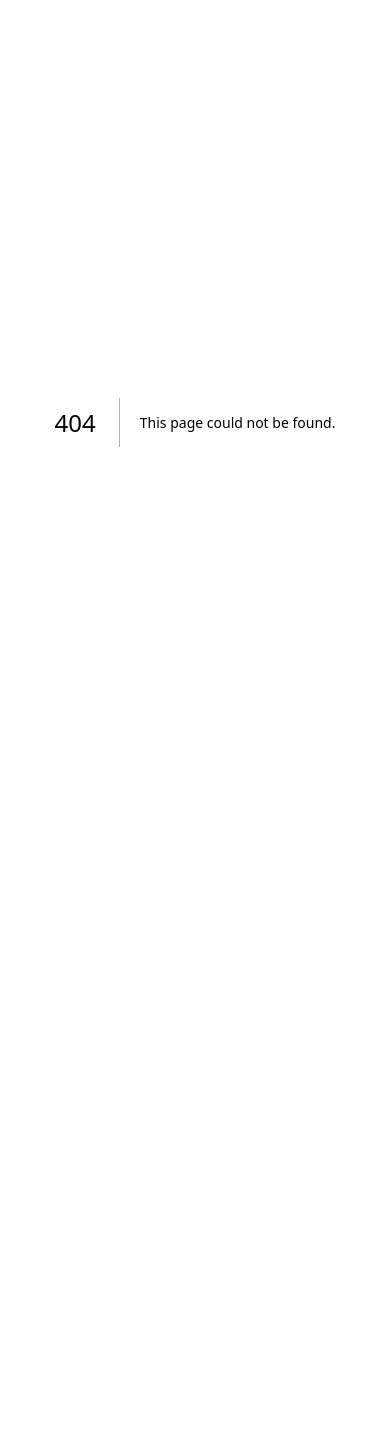
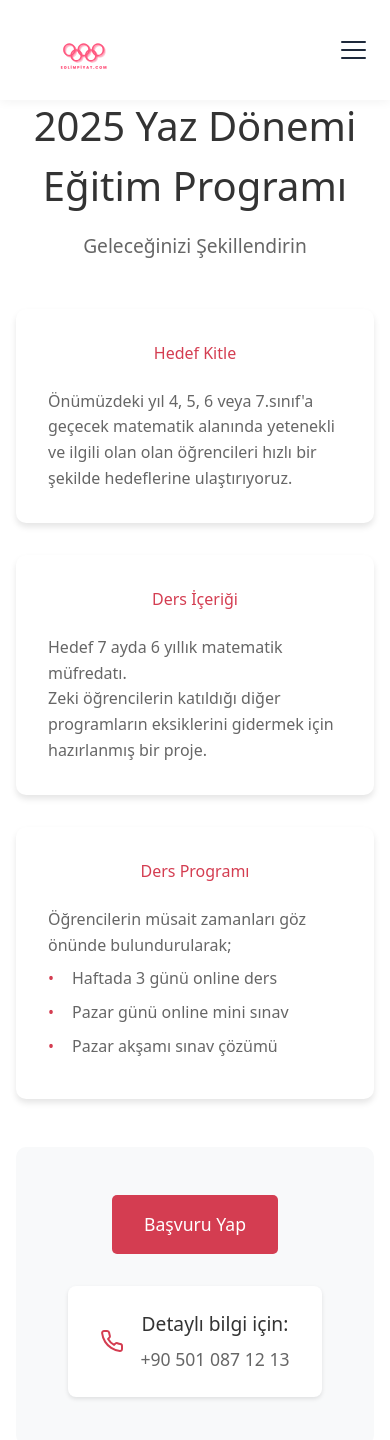
Before and after one commit to alifuatakbas/e-math-frontend, a Next.js app: page /program/2025-2026-egitim in a window 390 px wide. Before the commit this address had no page. Shown: the top 1440 px of the page. Before the commit the page ends 844 px from the top, so only its background shows below. Built offline with nearby package versions, Linux system fonts and the light colour scheme.

Commit message:
mobilenavbar

```diff
--- a/app/2025-yaz/page.tsx
+++ b/app/program/2025-2026-egitim/page.tsx
@@ -1,8 +1,8 @@
 "use client";
 import React from 'react';
-import styles from '../styles/Program.module.css';
+import styles from '../../styles/Program.module.css';
 import { useRouter } from 'next/navigation';
-import Navbar from '../components/Navbar';
+import Navbar from '../../components/Navbar';
 
 const SummerProgram2025 = () => {
   const router = useRouter();
@@ -61,7 +61,7 @@ const SummerProgram2025 = () => {
               </svg>
             </div>
             <div className={styles.contactText}>
-              <h3>Bize Ulaşın</h3>
+              <h3>Detaylı bilgi için:</h3>
               <p>+90 501 087 12 13</p>
             </div>
           </div>
```
Also changed, not shown: app/program/2025-yaz/page.tsx (added).
